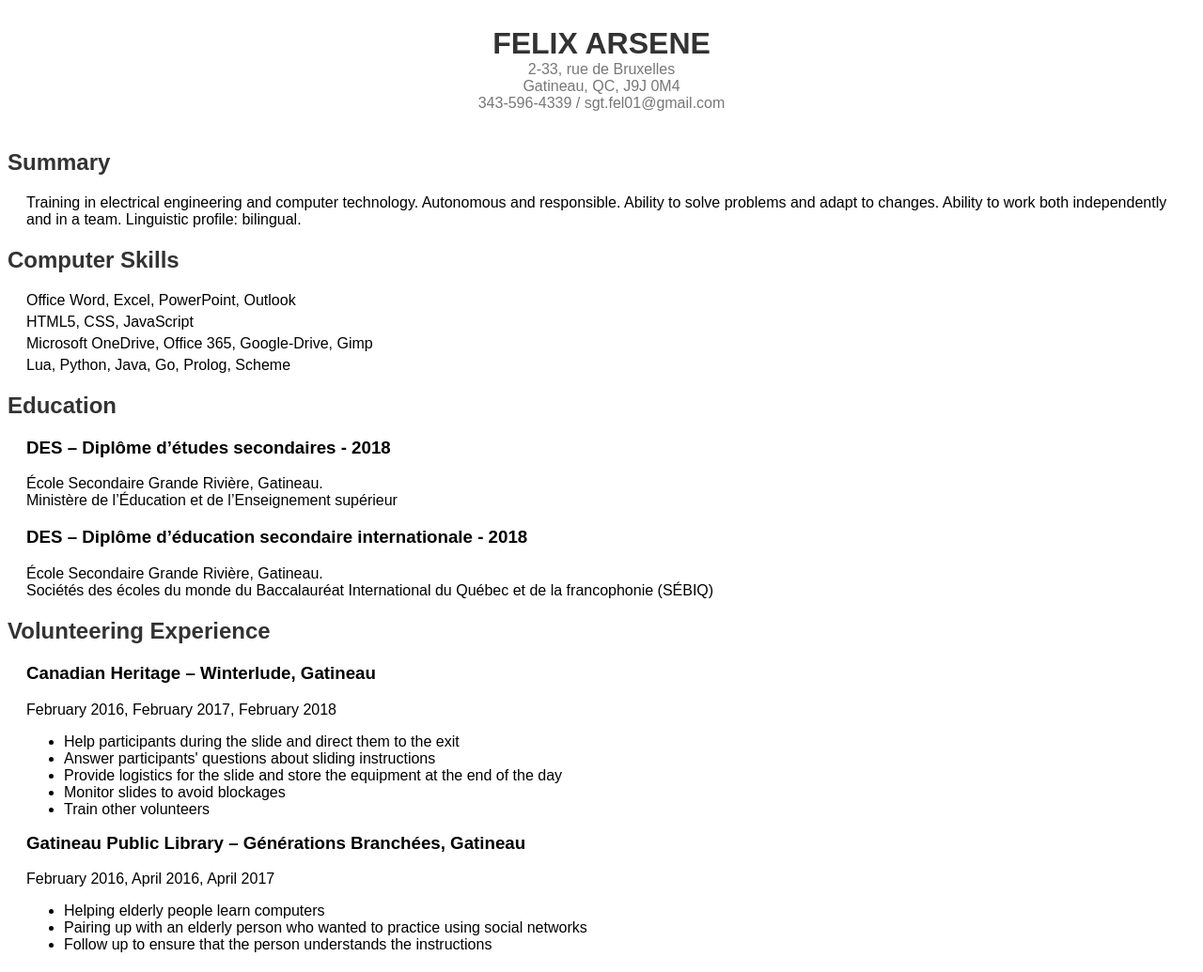
After one commit to farse028/portfolio, a PHP site: page /resume/felix-resume.html in a window 1280 px wide. The commit adds this page. Shown: the whole page at 94% size. Run offline with PHP 8.4, Linux system fonts and the light colour scheme.

Commit message:
added felix-resume and image

```diff
--- a/public/index.html
+++ b/public/index.html
@@ -38,8 +38,8 @@
             <img src="" alt="screenshot of resume">
             Aiden Resume
         </a>
-        <a href="" class="resume">
-            <img src="" alt="screenshot of resume">
+        <a href="resume/felix-resume.html" class="resume">
+            <img src="resume/felix-resume.png" alt="screenshot of resume">
             Felix Resume
         </a>
     </div>
--- /dev/null
+++ b/public/resume/felix-resume.css
@@ -0,0 +1,43 @@
+body {
+    font-family: Arial, sans-serif;
+}
+
+header {
+    text-align: center;
+    padding: 20px;
+}
+
+header h1 {
+    margin: 0;
+    color: #333;
+}
+
+header p {
+    margin: 0;
+    color: #777;
+}
+
+section {
+    margin: 20px 0;
+}
+
+section h2 {
+    color: #333;
+}
+
+.summary p, .education p, .education h3, .skills ul, .experience article {
+    margin-left: 20px;
+}
+
+.skills ul {
+    list-style-type: none;
+    padding: 0;
+}
+
+.skills li {
+    margin-bottom: 5px;
+}
+
+article h3 {
+    margin-top: 0;
+}
--- /dev/null
+++ b/public/resume/felix-resume.html
@@ -0,0 +1,70 @@
+<!DOCTYPE html>
+<html lang="en">
+<head>
+    <meta charset="UTF-8">
+    <meta name="viewport" content="width=device-width, initial-scale=1.0">
+    <title>Resume</title>
+    <link rel="stylesheet" href="felix-resume.css">
+</head>
+<body>
+    <header>
+        <h1>FELIX ARSENE</h1>
+        <p>2-33, rue de Bruxelles
+        <br>
+        Gatineau, QC, J9J 0M4
+        <br>
+        343-596-4339 / sgt.fel01@gmail.com
+        </p>
+    </header>
+    <section class="summary">
+        <h2>Summary</h2>
+        <summary><p>
+        Training in electrical engineering and computer technology. Autonomous and responsible. Ability to solve problems and adapt to changes. Ability to work both independently and in a team. Linguistic profile: bilingual.
+        </p></summary>
+    </section>
+    <section class="skills">
+        <h2>Computer Skills</h2>
+        <ul>
+            <li>Office Word, Excel, PowerPoint, Outlook</li>
+            <li>HTML5, CSS, JavaScript</li>
+            <li>Microsoft OneDrive, Office 365, Google-Drive, Gimp</li>
+            <li>Lua, Python, Java, Go, Prolog, Scheme</li>
+        </ul>
+    </section>
+    <section class="education">
+        <h2>Education</h2>
+        <h3>DES – Diplôme d’études secondaires - 2018</h3>
+        <p>École Secondaire Grande Rivière, Gatineau.<br>
+        Ministère de l’Éducation et de l’Enseignement supérieur
+        </p>
+        <h3>DES – Diplôme d’éducation secondaire internationale - 2018</h3>
+        <p>École Secondaire Grande Rivière, Gatineau.<br>
+        Sociétés des écoles du monde du Baccalauréat International du Québec et de la francophonie (SÉBIQ)
+        </p>
+    </section>
+
+    <section class="experience">
+        <h2>Volunteering Experience</h2>
+        <article>
+            <h3>Canadian Heritage – Winterlude, Gatineau</h3>
+            <p>February 2016, February 2017, February 2018</p>
+            <ul>
+                <li>Help participants during the slide and direct them to the exit</li>
+                <li>Answer participants' questions about sliding instructions</li>
+                <li>Provide logistics for the slide and store the equipment at the end of the day</li>
+                <li>Monitor slides to avoid blockages</li>
+                <li>Train other volunteers</li>
+            </ul>
+        </article>
+        <article>
+            <h3>Gatineau Public Library – Générations Branchées, Gatineau</h3>
+            <p>February 2016, April 2016, April 2017</p>
+            <ul>
+                <li>Helping elderly people learn computers</li>
+                <li>Pairing up with an elderly person who wanted to practice using social networks</li>
+                <li>Follow up to ensure that the person understands the instructions</li>
+            </ul>
+        </article>
+    </section>
+</body>
+</html>
--- a/public/styles.css
+++ b/public/styles.css
@@ -13,9 +13,12 @@
     text-align: center;
     border: 1px solid black;
     border-radius: 10px;
-    padding: 100px;
+    padding: 20px;
     color: black;
     text-decoration: none;
+    max-width: 500px;
+    max-height: 500px;
+    height: auto;
 }
 
 #projects {
```
Also changed, not shown: public/resume/felix-resume.png (added).
